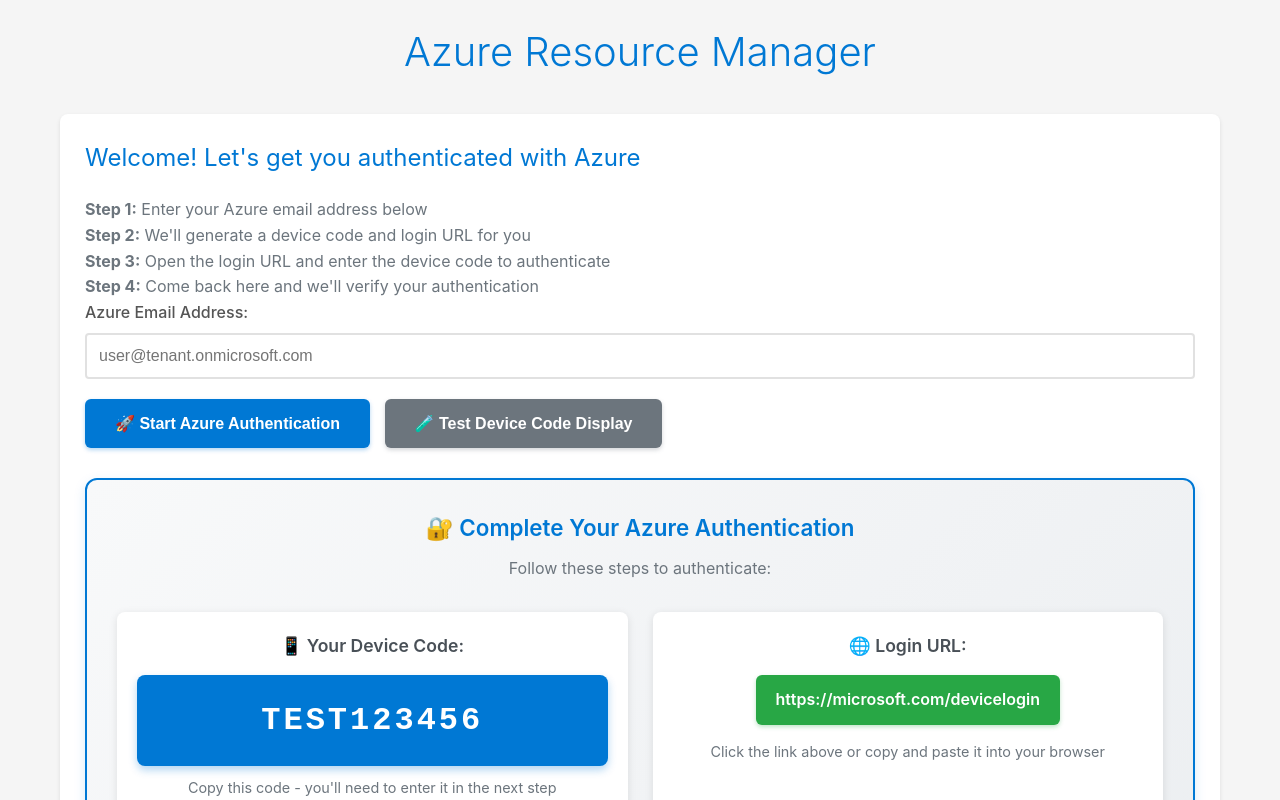
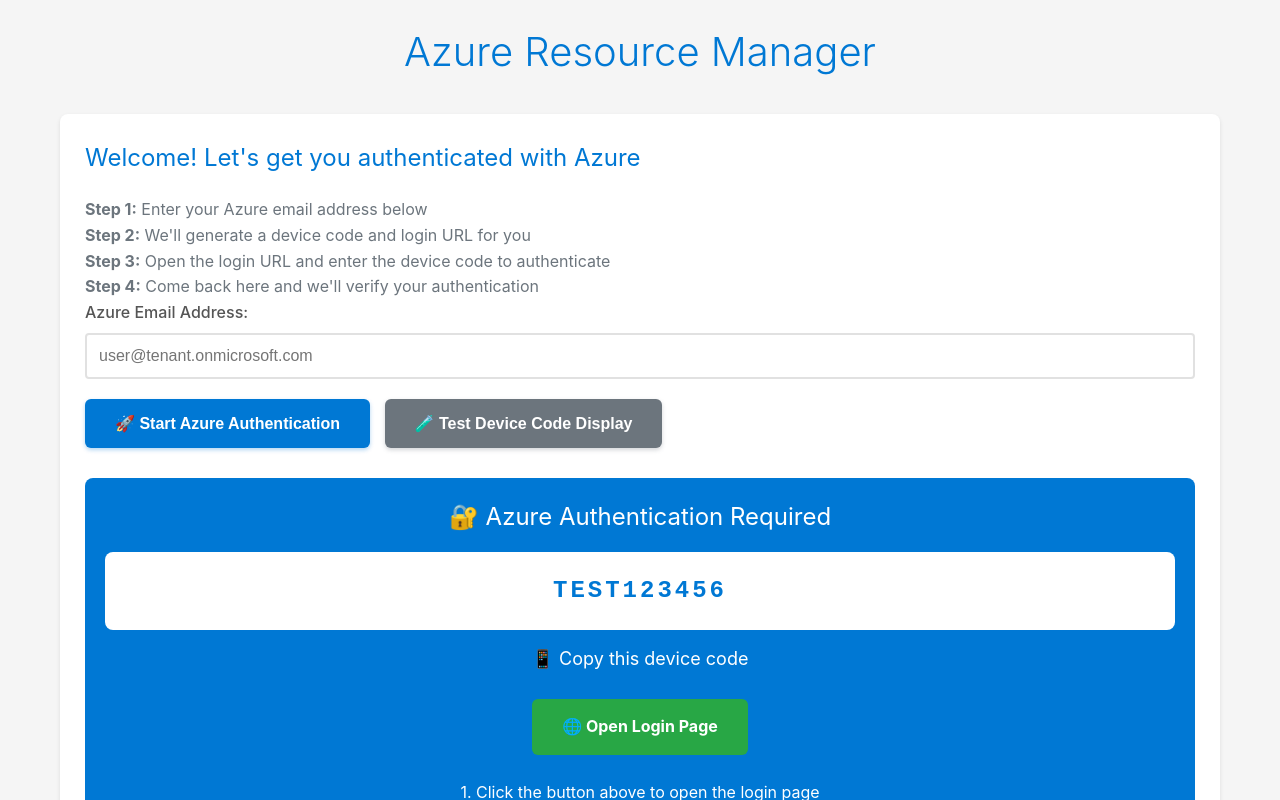
Before and after one commit to ltorres321/AzureGetResources, a website: page index.html in a window 1280 px wide. Both pictures are taken after a click on the button "🧪 Test Device Code Display". Shown: the top 800 px of the page. Drawn offline with nearby package versions, Linux system fonts and the light colour scheme.

Commit message:
Fix Login code show14

```diff
--- a/auth.js
+++ b/auth.js
@@ -76,8 +76,10 @@
             console.log('Showing device code:', data.deviceCode); // Debug log
 
             // Hide welcome section and show auth section first
+            console.log('Hiding welcome section and showing auth section');
             document.getElementById('welcome-section').classList.add('hidden');
             document.getElementById('auth-section').classList.remove('hidden');
+            console.log('Auth section classes:', document.getElementById('auth-section').className);
 
             // Show device code authentication UI
             showDeviceCodeLogin(data.loginUrl, data.deviceCode, data.demo);
@@ -182,57 +184,32 @@
         </div>
     ` : '';
 
+    // Create a more visible and prominent display
     statusDiv.innerHTML = `
-        <div class="device-code-container">
-            <div class="device-code-header">
-                <h3>${isDemo ? '🔧' : '🔐'} Complete Your Azure Authentication</h3>
-                <p class="instructions">Follow these steps to authenticate:</p>
-                ${demoNotice}
+        <div style="background: #0078d4; color: white; padding: 20px; border-radius: 8px; margin: 20px 0; text-align: center;">
+            <h2 style="margin: 0 0 15px 0; color: white;">🔐 Azure Authentication Required</h2>
+            <div style="background: white; color: #0078d4; padding: 20px; border-radius: 8px; margin: 15px 0; font-family: monospace; font-size: 24px; font-weight: bold; letter-spacing: 3px;">
+                ${deviceCode}
             </div>
-
-            <div class="device-code-display">
-                <div class="code-section">
-                    <h4>📱 Your Device Code:</h4>
-                    <div class="device-code-box">${deviceCode}</div>
-                    <p class="code-instruction">Copy this code - you'll need to enter it in the next step</p>
-                </div>
-
-                <div class="url-section">
-                    <h4>🌐 Login URL:</h4>
-                    <div class="login-url">
-                        <a href="${loginUrl}" target="_blank" class="login-link">${loginUrl}</a>
-                    </div>
-                    <p class="url-instruction">Click the link above or copy and paste it into your browser</p>
-                </div>
+            <p style="margin: 15px 0; font-size: 18px; color: white;">📱 Copy this device code</p>
+            <div style="margin: 15px 0;">
+                <a href="${loginUrl}" target="_blank" style="background: #28a745; color: white; padding: 15px 30px; text-decoration: none; border-radius: 6px; font-weight: bold; display: inline-block; margin: 10px;">
+                    🌐 Open Login Page
+                </a>
             </div>
-
-            <div class="step-by-step">
-                <h4>Step-by-Step Instructions:</h4>
-                <ol>
-                    <li><strong>Open your web browser</strong> and navigate to the login URL above</li>
-                    <li><strong>Sign in</strong> with your Azure credentials when prompted</li>
-                    <li><strong>Enter the device code</strong> <code>${deviceCode}</code> when asked</li>
-                    <li><strong>Complete the authentication</strong> in your browser</li>
-                    <li><strong>Return here</strong> and click the button below to verify</li>
-                </ol>
-            </div>
-
-            <div class="action-buttons">
-                <button onclick="checkAuthenticationStatus()" class="btn-primary btn-large">
-                    ✅ I've completed authentication - Verify Now
-                </button>
-                <button onclick="startOver()" class="btn-secondary">
-                    🔄 Start Over
-                </button>
-            </div>
-
-            <div class="waiting-note">
-                <p>⏳ <strong>Waiting for authentication...</strong> This process is secure and your credentials are protected.</p>
-            </div>
+            <p style="margin: 15px 0; color: white;">1. Click the button above to open the login page<br>
+            2. Sign in with your Azure credentials<br>
+            3. Enter the device code: <strong>${deviceCode}</strong><br>
+            4. Return here and click "Verify" below</p>
+            <button onclick="checkAuthenticationStatus()" style="background: #ffc107; color: #212529; padding: 15px 30px; border: none; border-radius: 6px; font-weight: bold; font-size: 16px; cursor: pointer; margin: 10px;">
+                ✅ I've Completed Authentication - Verify Now
+            </button>
         </div>
     `;
 
     console.log('Device code HTML set, length:', statusDiv.innerHTML.length);
+    console.log('Auth section visibility:', getComputedStyle(document.getElementById('auth-section')).display);
+    console.log('Status div content preview:', statusDiv.innerHTML.substring(0, 200) + '...');
 }
 
 // Check authentication status after device code entry
--- a/index.html
+++ b/index.html
@@ -37,7 +37,7 @@
         </div>
 
         <!-- Authentication Section (shown after starting auth) -->
-        <div id="auth-section" class="section hidden">
+        <div id="auth-section" class="section">
 
         <!-- Subscription Selection Section -->
         <div id="subscription-section" class="section hidden">
```
